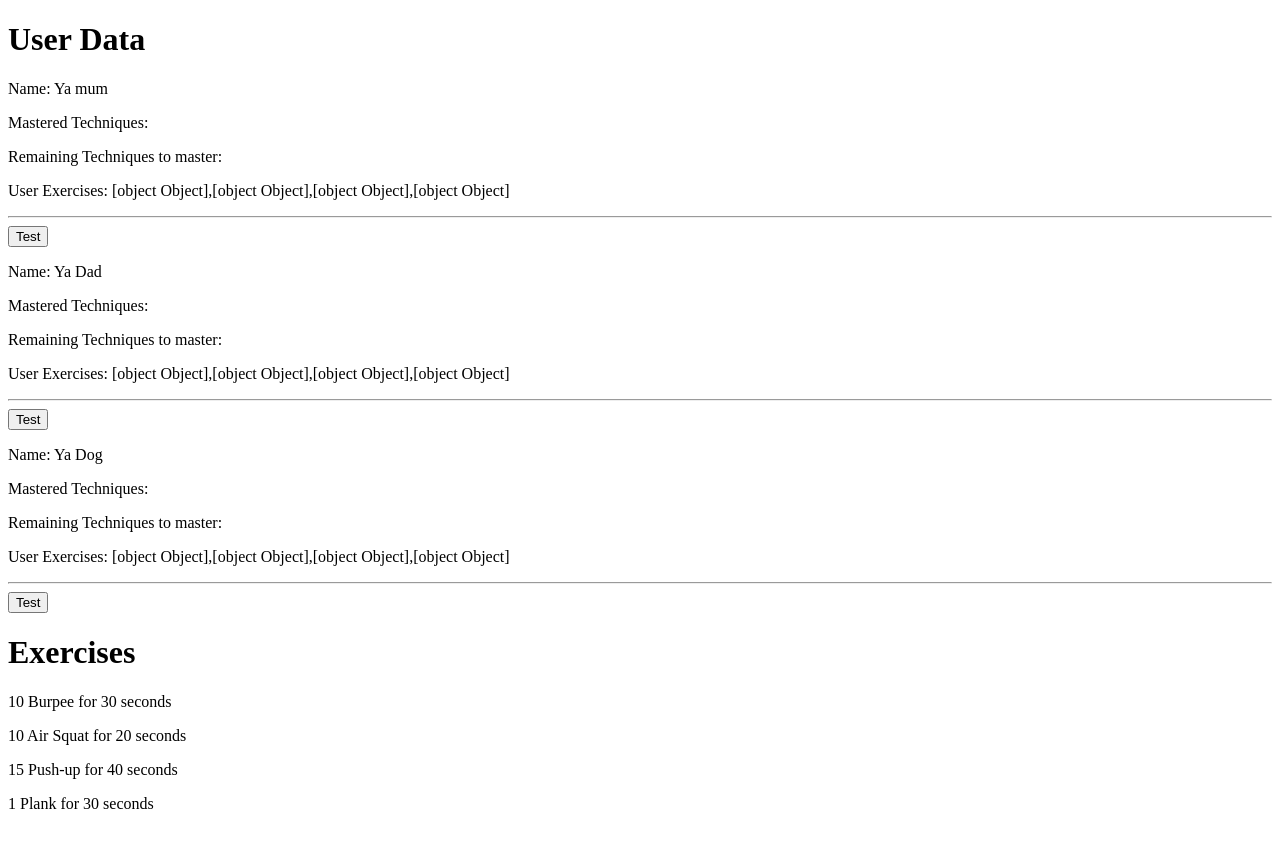
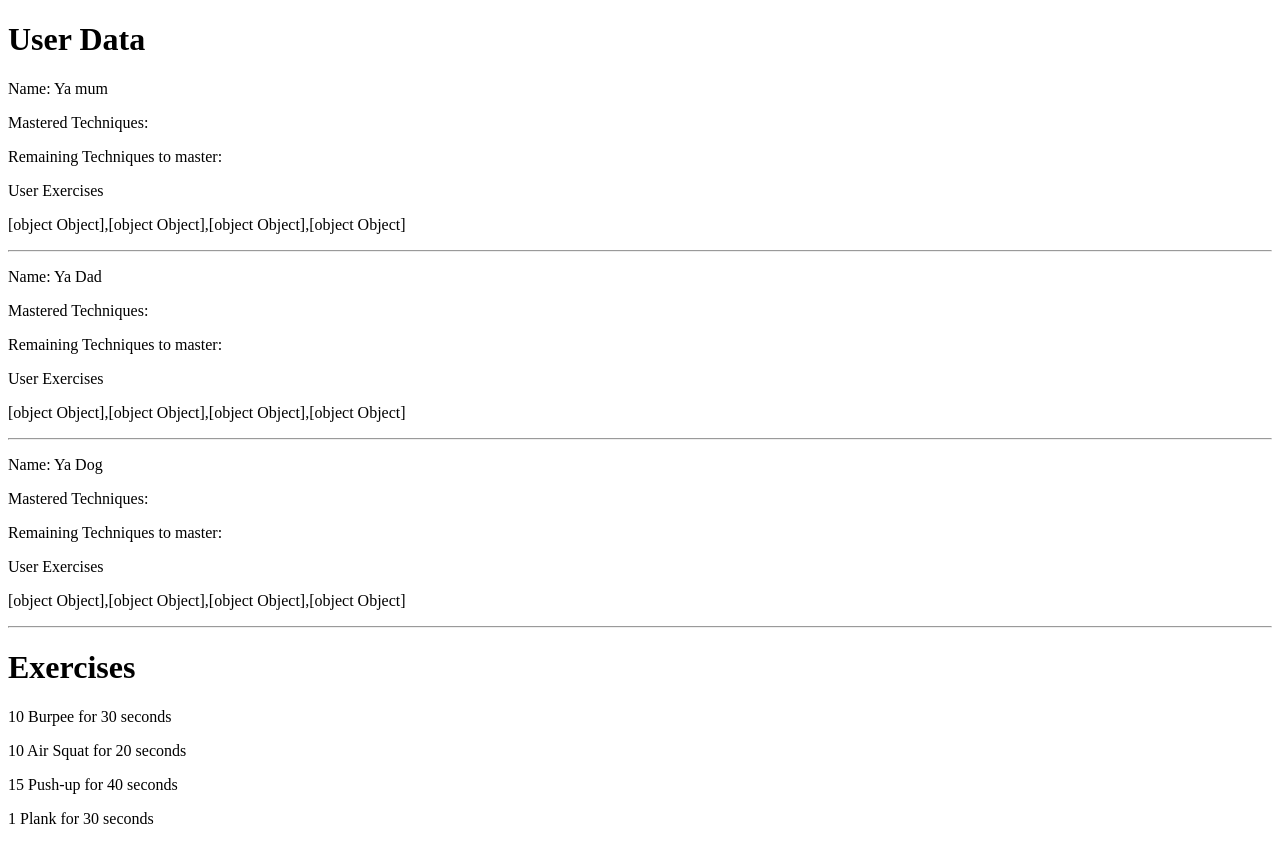
Before and after one commit to rc-devs/mcninja, an Angular app in the folder mcninja/: page / in a window 1280 px wide. Built offline with nearby package versions, Linux system fonts and the light colour scheme.

Commit message:
remove test

```diff
--- a/mcninja/src/app/user/user.component.html
+++ b/mcninja/src/app/user/user.component.html
@@ -4,7 +4,8 @@
   <p>Name: {{u.nameFirst}} {{u.nameLast}}</p>
   <p>Mastered Techniques: {{u.userMastered}}</p>
   <p>Remaining Techniques to master: {{u.userNotMastered}}</p>
-  <p>User Exercises: {{u.userExercises}}</p>
+  <p>User Exercises</p>
+  <p>{{u.userExercises}}</p><!-- need to loop over? -->
 <hr>
-<button (click)="onClick(u.userExercises)">Test</button>
+
 }
```
